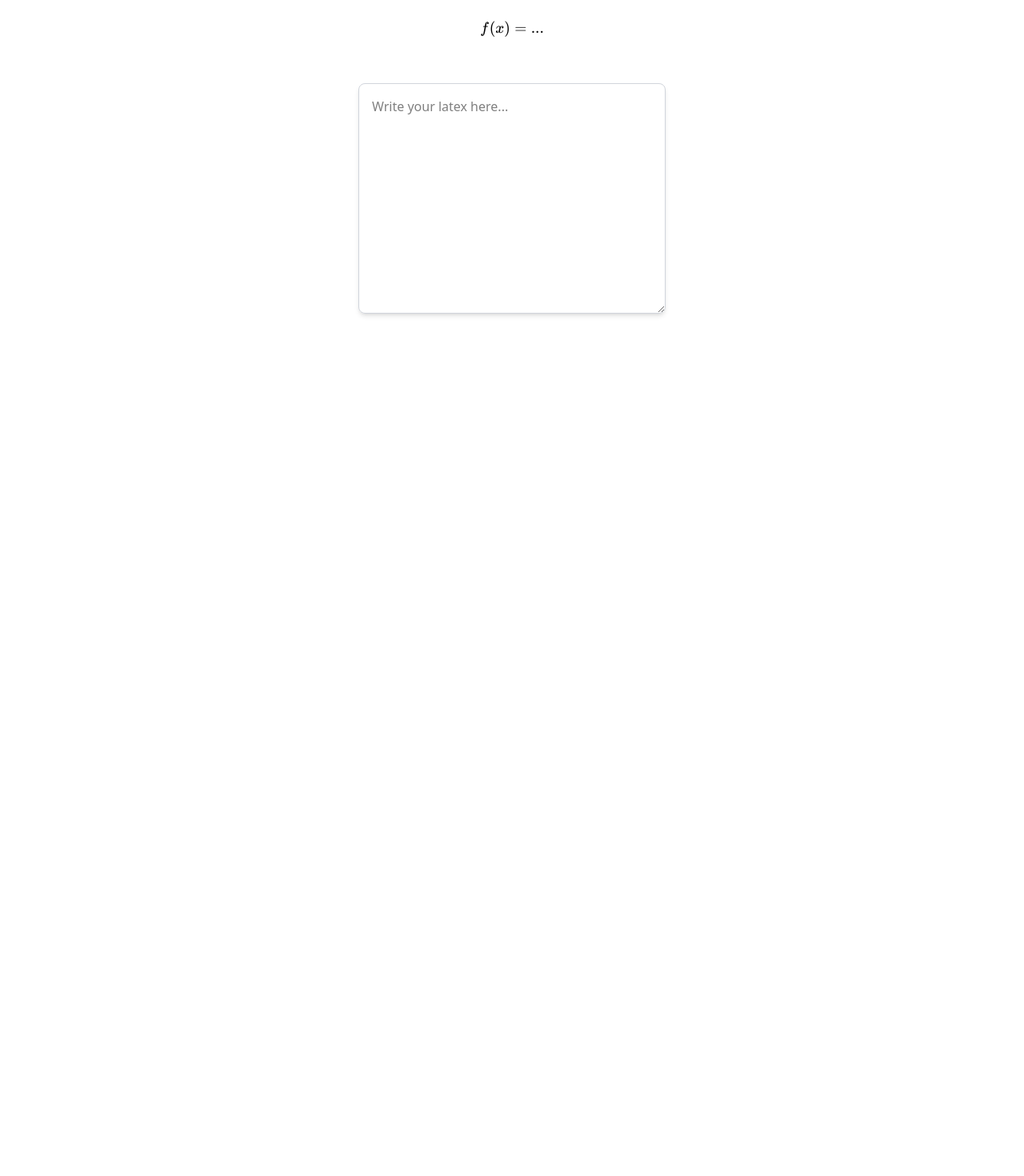
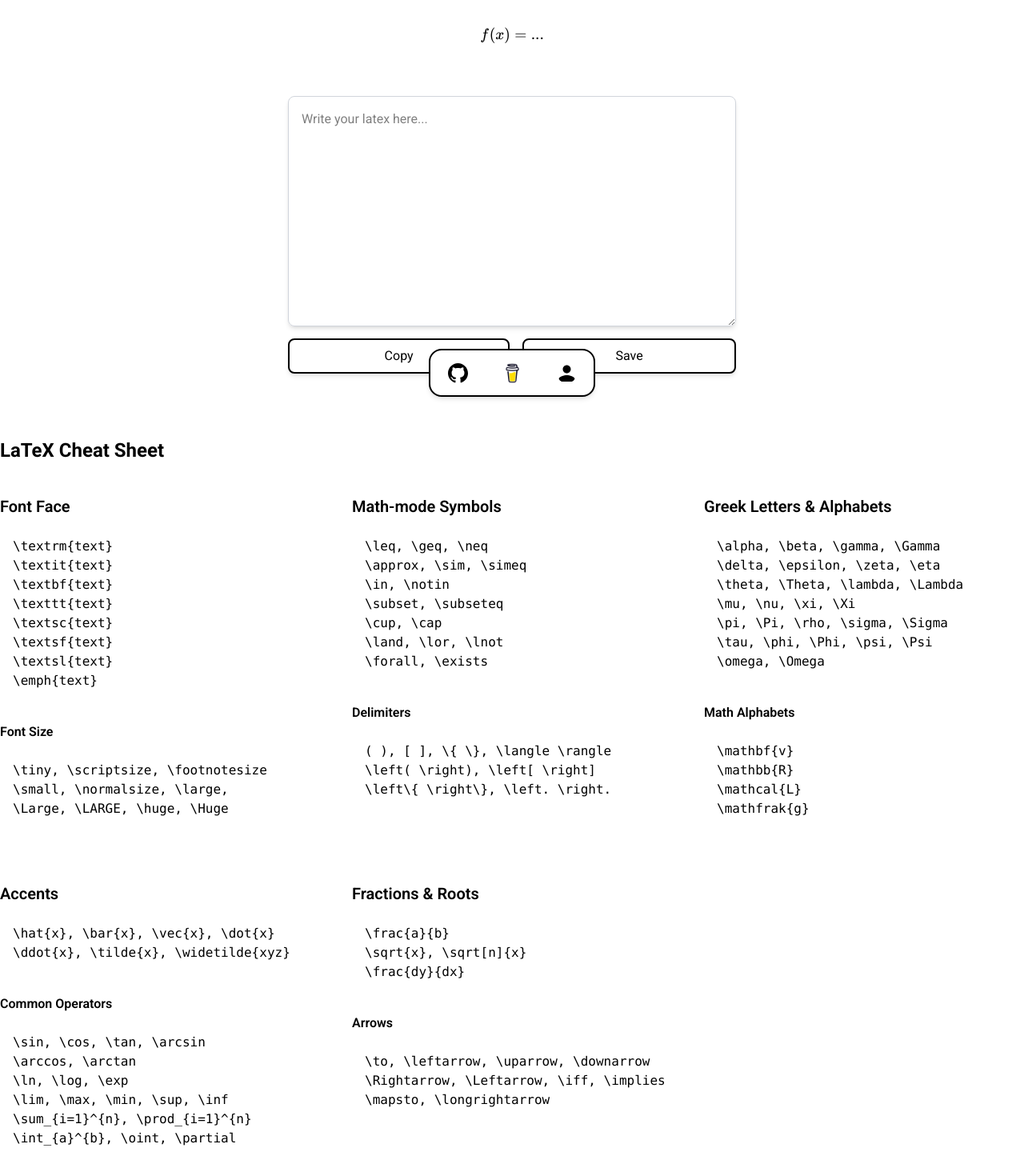
Before and after one commit to nikolaiborbe/latex-renderer, a SvelteKit app: page / in a window 1280 px wide. Shown: the part 280-1750 px from the top of the page at 80% size. Before the commit the page ends 800 px from the top, so only its background shows below. Built offline with nearby package versions, Linux system fonts and the light colour scheme.

Commit message:
good sesh

```diff
--- a/package.json
+++ b/package.json
@@ -18,6 +18,7 @@
 		"@sveltejs/kit": "^2.16.0",
 		"@sveltejs/vite-plugin-svelte": "^5.0.0",
 		"@tailwindcss/vite": "^4.0.0",
+		"@types/dom-to-image": "^2.6.7",
 		"prettier": "^3.4.2",
 		"prettier-plugin-svelte": "^3.3.3",
 		"prettier-plugin-tailwindcss": "^0.6.11",
@@ -28,6 +29,7 @@
 		"vite": "^6.0.0"
 	},
 	"dependencies": {
+		"dom-to-image": "^2.6.0",
 		"katex": "^0.16.21"
 	}
 }
--- a/src/app.css
+++ b/src/app.css
@@ -1 +1,6 @@
 @import 'tailwindcss';
+
+body {
+  font-family: "Roboto", serif;
+  font-optical-sizing: auto;
+}
--- a/src/app.html
+++ b/src/app.html
@@ -1,12 +1,20 @@
 <!doctype html>
 <html lang="en">
+
 <head>
 	<meta charset="utf-8" />
 	<link rel="icon" href="%sveltekit.assets%/favicon.png" />
+	<link rel="preconnect" href="https://fonts.googleapis.com">
+	<link rel="preconnect" href="https://fonts.gstatic.com" crossorigin>
+	<link href="https://fonts.googleapis.com/css2?family=Roboto:ital,wght@0,100..900;1,100..900&display=swap"
+		rel="stylesheet">
+	<title>Nikolai's Latex Playground</title>
 	<meta name="viewport" content="width=device-width, initial-scale=1" />
 	%sveltekit.head%
 </head>
+
 <body data-sveltekit-preload-data="hover">
 	<div style="display: contents">%sveltekit.body%</div>
 </body>
+
 </html>
--- /dev/null
+++ b/src/components/CheatSheet.svelte
@@ -0,0 +1,111 @@
+<script lang="ts">
+	// No extra logic needed.
+</script>
+
+<h1 class="mt-20 text-2xl font-bold">LaTeX Cheat Sheet</h1>
+
+<!-- A responsive grid that becomes 1 column on small screens, 2 on medium, 3 on large -->
+<div class="grid grid-cols-1 gap-10 pt-10 md:grid-cols-2 lg:grid-cols-3">
+
+	<!-- Font Face -->
+	<div class="w-full">
+		<h2 class="mb-2 text-xl font-semibold">Font Face</h2>
+		<pre class=" p-4">
+\textrm&#123;text&#125;
+\textit&#123;text&#125;
+\textbf&#123;text&#125;
+\texttt&#123;text&#125;
+\textsc&#123;text&#125;
+\textsf&#123;text&#125;
+\textsl&#123;text&#125;
+\emph&#123;text&#125;
+    </pre>
+
+		<h3 class="mb-2 font-semibold">Font Size</h3>
+		<pre class=" p-4">
+\tiny, \scriptsize, \footnotesize
+\small, \normalsize, \large,
+\Large, \LARGE, \huge, \Huge
+    </pre>
+	</div>
+
+	<!-- Math-mode Symbols -->
+	<div class="w-full">
+		<h2 class="mb-2 text-xl font-semibold">Math-mode Symbols</h2>
+		<pre class=" p-4">
+\leq, \geq, \neq
+\approx, \sim, \simeq
+\in, \notin
+\subset, \subseteq
+\cup, \cap
+\land, \lor, \lnot
+\forall, \exists
+    </pre>
+
+		<h3 class="mb-2 font-semibold">Delimiters</h3>
+		<pre class=" p-4">
+( ), [ ], \&#123; \&#125;, \langle \rangle
+\left( \right), \left[ \right]
+\left\&#123; \right\}, \left. \right.
+    </pre>
+	</div>
+
+	<!-- Greek Letters & Math Alphabets -->
+	<div class="w-full">
+		<h2 class="mb-2 text-xl font-semibold">Greek Letters &amp; Alphabets</h2>
+		<pre class="p-4">
+\alpha, \beta, \gamma, \Gamma
+\delta, \epsilon, \zeta, \eta
+\theta, \Theta, \lambda, \Lambda
+\mu, \nu, \xi, \Xi
+\pi, \Pi, \rho, \sigma, \Sigma
+\tau, \phi, \Phi, \psi, \Psi
+\omega, \Omega
+    </pre>
+
+		<h3 class="mb-2 font-semibold">Math Alphabets</h3>
+		<pre class="p-4">
+\mathbf&#123;v&#125;
+\mathbb&#123;R&#125;
+\mathcal&#123;L&#125;
+\mathfrak&#123;g&#125;
+    </pre>
+	</div>
+
+	<!-- Accents & Common Operators -->
+	<div class="w-full">
+		<h2 class="mb-2 text-xl font-semibold">Accents</h2>
+		<pre class="p-4">
+\hat&#123;x&#125;, \bar&#123;x&#125;, \vec&#123;x&#125;, \dot&#123;x&#125;
+\ddot&#123;x&#125;, \tilde&#123;x&#125;, \widetilde&#123;xyz&#125;
+    </pre>
+
+		<h3 class="mb-2 font-semibold">Common Operators</h3>
+		<pre class="p-4">
+\sin, \cos, \tan, \arcsin
+\arccos, \arctan
+\ln, \log, \exp
+\lim, \max, \min, \sup, \inf
+\sum_&#123;i=1&#125;^&#123;n&#125;, \prod_&#123;i=1&#125;^&#123;n&#125;
+\int_&#123;a&#125;^&#123;b&#125;, \oint, \partial
+    </pre>
+	</div>
+
+	<!-- Fractions, Roots & Arrows -->
+	<div class="w-full">
+		<h2 class="mb-2 text-xl font-semibold">Fractions &amp; Roots</h2>
+		<pre class="p-4">
+\frac&#123;a&#125;&#123;b&#125;
+\sqrt&#123;x&#125;, \sqrt[n]&#123;x&#125;
+\frac&#123;dy&#125;&#123;dx&#125;
+    </pre>
+
+		<h3 class="mb-2 font-semibold">Arrows</h3>
+		<pre class="p-4">
+\to, \leftarrow, \uparrow, \downarrow
+\Rightarrow, \Leftarrow, \iff, \implies
+\mapsto, \longrightarrow
+    </pre>
+	</div>
+
+</div>
--- /dev/null
+++ b/src/components/Credits.svelte
@@ -0,0 +1,34 @@
+<script>
+  import HoverInfo from "../components/HoverInfo.svelte";
+</script>
+
+<div class="w-full h-14 flex items-center justify-around">
+  <!-- GitHub Icon with Tooltip -->
+  <HoverInfo text="GitHub">
+    <a href="https://github.com/nikolaiborbe" target="_blank" rel="noopener noreferrer">
+      <svg role="img" viewBox="0 0 24 24" fill="currentColor" width="25" height="25" xmlns="http://www.w3.org/2000/svg">
+        <title>GitHub</title>
+        <path d="M12 0C5.37 0 0 5.373 0 12c0 5.303 3.438 9.8 8.205 11.387.6.113.82-.258.82-.577v-2.234c-3.338.724-4.033-1.416-4.033-1.416-.546-1.387-1.333-1.756-1.333-1.756-1.089-.745.083-.729.083-.729 1.205.084 1.84 1.236 1.84 1.236 1.07 1.833 2.807 1.304 3.492.997.108-.775.42-1.304.762-1.604-2.665-.3-5.467-1.332-5.467-5.93 0-1.31.468-2.38 1.235-3.22-.123-.303-.535-1.524.117-3.176 0 0 1.008-.322 3.301 1.23.957-.266 1.983-.399 3.003-.404 1.02.005 2.047.138 3.006.404 2.29-1.552 3.295-1.23 3.295-1.23.655 1.653.243 2.874.12 3.176.77.84 1.232 1.91 1.232 3.22 0 4.61-2.807 5.625-5.48 5.92.432.372.816 1.102.816 2.222v3.293c0 .319.218.694.825.576C20.565 21.796 24 17.303 24 12c0-6.627-5.373-12-12-12"/>
+      </svg>
+    </a>
+  </HoverInfo>
+
+  <!-- Buy Me A Coffee Icon with HoverInfo -->
+  <HoverInfo text="Support my work">
+    <a href="https://buymeacoffee.com/nikolaiborbe" target="_blank" rel="noopener noreferrer">
+      <img src="buymeacoffee.png" alt="Buy Me A Coffee" style="height:25px;">
+    </a>
+  </HoverInfo>
+
+  <!-- Profile Icon (Circular) with HoverInfo -->
+  <HoverInfo text="Me">
+    <a href="https://nikolai.vip/" target="_blank" rel="noopener noreferrer">
+      <div class="rounded-full overflow-hidden" style="width:25px; height:25px;">
+        <svg width="25" height="25" viewBox="0 0 24 24" fill="currentColor" xmlns="http://www.w3.org/2000/svg">
+          <title>Profile</title>
+          <path d="M12 12c2.7 0 4.8-2.1 4.8-4.8S14.7 2.4 12 2.4 7.2 4.5 7.2 7.2 9.3 12 12 12zm0 2.4c-3.2 0-9.6 1.6-9.6 4.8V22h19.2v-2.8c0-3.2-6.4-4.8-9.6-4.8z"/>
+        </svg>
+      </div>
+    </a>
+  </HoverInfo>
+</div>
--- /dev/null
+++ b/src/components/HoverInfo.svelte
@@ -0,0 +1,19 @@
+<script>
+  export let text = "";
+  let hovered = false;
+</script>
+
+<div
+  class="relative inline-block"
+  role="button"
+  tabindex=0
+  onmouseenter={() => hovered = true}
+  onmouseleave={() => hovered = false}
+>
+  <slot></slot>
+  {#if hovered}
+    <div class="absolute bottom-full mb-2 left-1/2 transform -translate-x-1/2 bg-black text-white text-xs rounded py-1 px-2 whitespace-nowrap">
+      {text}
+    </div>
+  {/if}
+</div>
--- a/src/routes/+page.svelte
+++ b/src/routes/+page.svelte
@@ -1,25 +1,133 @@
 <script lang="ts">
+	import Credits from './../components/Credits.svelte';
 	import Latex from '../components/Latex.svelte';
+	import CheatSheet from '../components/CheatSheet.svelte';
+	import domtoimage from 'dom-to-image';
 
-	let math = $state('');
+	let math = '';
+	let formulaContainer: HTMLElement;
+	let copyButtonText = 'Copy';
+
+	// Controls whether the save options dropdown is shown
+	let showSaveOptions = false;
+
+	// Reference to the menu container for outside click detection
+	let menuContainer: HTMLElement;
+
+	// Global click handler to close menu if clicking outside
+	function handleClickOutside(event: MouseEvent) {
+		if (showSaveOptions && menuContainer && !menuContainer.contains(event.target as Node)) {
+			showSaveOptions = false;
+		}
+	}
+
+	function toggleSaveOptions() {
+		showSaveOptions = !showSaveOptions;
+	}
+
+	// Generic function to save the image. For transparent, we simply omit the backgroundColor style.
+	function saveImageOption(bgColor: string, filename: string) {
+		const scale = 2;
+		const width = formulaContainer.offsetWidth * scale;
+		const height = formulaContainer.offsetHeight * scale;
+		// If bgColor is 'transparent', don't include backgroundColor property.
+		const style =
+			bgColor !== 'transparent'
+				? {
+						transform: `scale(${scale})`,
+						transformOrigin: 'top left',
+						backgroundColor: bgColor
+					}
+				: {
+						transform: `scale(${scale})`,
+						transformOrigin: 'top left'
+					};
+
+		domtoimage
+			.toPng(formulaContainer, {
+				width,
+				height,
+				style
+			})
+			.then((dataUrl) => {
+				const link = document.createElement('a');
+				link.download = filename;
+				link.href = dataUrl;
+				link.click();
+				showSaveOptions = false;
+			})
+			.catch((error) => {
+				console.error('Error generating image:', error);
+				showSaveOptions = false;
+			});
+	}
+
+	function copyText() {
+		navigator.clipboard.writeText(math);
+		copyButtonText = 'Copied!';
+		setTimeout(() => {
+			copyButtonText = 'Copy';
+		}, 2000);
+	}
 </script>
 
+<!-- Global listener for clicks -->
+<svelte:window on:click={handleClickOutside} />
+
 <div class="flex h-screen flex-col items-center justify-start">
-	{#if math}
-		<div class="pt-10 md:pt-20 lg:pt-72">
-			<Latex {math} />
-		</div>
-	{:else}
-		<div class="pt-10 md:pt-20 lg:pt-72">
-			<Latex math={"f(x) = ..."} />
-		</div>
-	{/if}
-
+	<div class="pt-10 md:pt-20 lg:pt-72">
+		{#if !math}
+			<div class="h-fit w-fit px-4 py-2">
+				<Latex math={'f(x) = ...'} />
+			</div>
+		{:else}
+			<div class="h-fit w-fit px-4 py-2" bind:this={formulaContainer}>
+				<Latex {math} />
+			</div>
+		{/if}
+	</div>
 	<div class="mt-10">
 		<textarea
-			class="h-72 w-96 rounded-lg border border-gray-300 p-4 shadow-md focus:ring-2 focus:ring-blue-500 focus:outline-none"
+			class="h-72 w-96 md:w-[35rem] rounded-lg border border-gray-300 p-4 shadow-md focus:ring-2 focus:ring-blue-500 focus:outline-none"
 			placeholder="Write your latex here..."
 			bind:value={math}
 		></textarea>
+		<div class="flex justify-between gap-4 pt-2">
+			<button
+				class="w-full cursor-pointer rounded-lg border-2 bg-white p-2 shadow-md transition hover:shadow-none"
+				on:click={copyText}>{copyButtonText}</button>
+
+			<div class="relative w-full" bind:this={menuContainer}>
+				<button
+					class="w-full cursor-pointer rounded-lg border-2 bg-white p-2 shadow-md transition hover:shadow-none"
+					on:click={toggleSaveOptions}>Save</button>
+				{#if showSaveOptions}
+					<div class="absolute right-0 mt-2 w-full rounded-xl border border-gray-300 bg-white shadow-md">
+						<button
+							class="w-full cursor-pointer rounded-t-xl px-4 py-3 hover:bg-gray-200"
+							on:click={() => saveImageOption('white', 'formula.png')}
+						>
+							Background
+						</button>
+						<button
+							class="w-full cursor-pointer rounded-b-xl px-4 py-3 hover:bg-gray-200"
+							on:click={() => saveImageOption('transparent', 'formula_transparent.png')}
+						>
+							Transparent
+						</button>
+					</div>
+				{/if}
+			</div>
+		</div>
+	</div>
+
+	<div class="pb-40">
+		<CheatSheet />
+	</div>
+
+	<div
+		class="fixed bottom-0 left-1/2 mb-6 h-15 w-52 -translate-x-1/2 transform rounded-2xl border-2 bg-white shadow-md transition hover:shadow-none"
+	>
+		<Credits />
 	</div>
 </div>
```
Also changed, not shown: static/buymeacoffee.png (added), 1 other file (tests, documents, lock files or other folders). Lines whose indentation alone changed are shown as unchanged.
